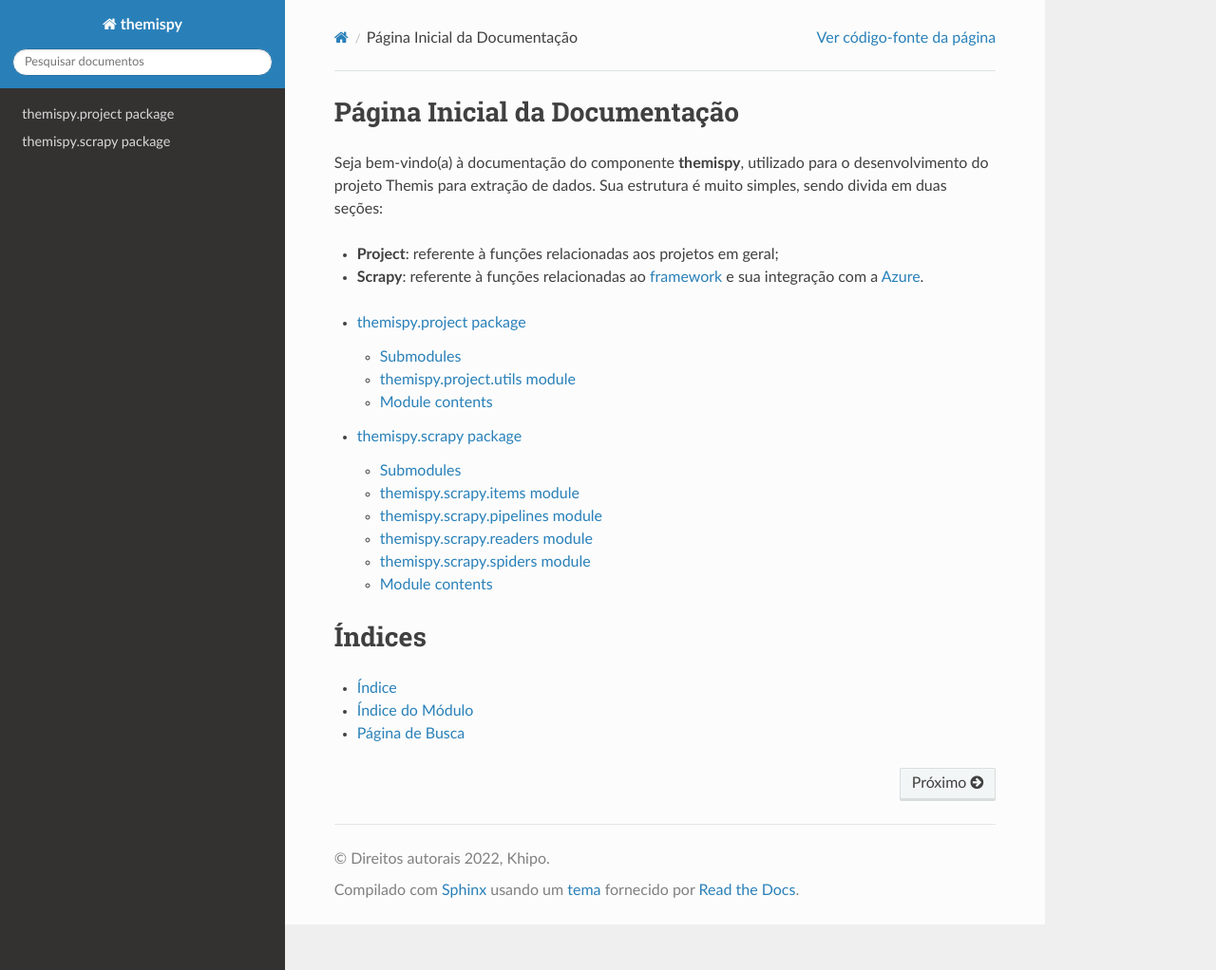
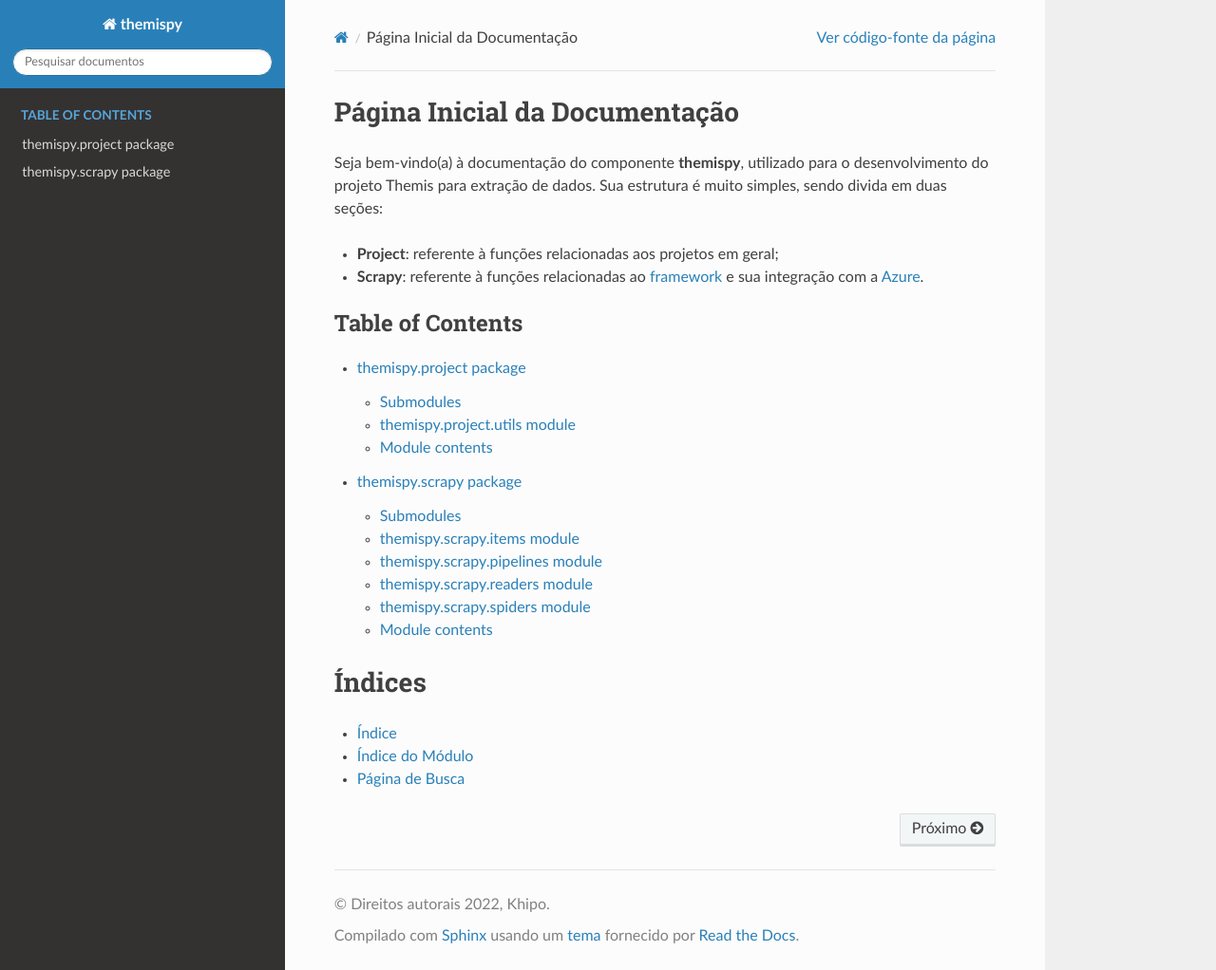
Before and after one commit to jkitajima/themispy, a Sphinx documentation site: the page built from docs/source/index.rst, in a window 1280 px wide and 1022 px high. Shown: the whole window at 95% size. Built offline with Sphinx 7.4.7 and the Read the Docs theme 2.0.0, drawn with Linux system fonts in a browser that asks for light colours; pages that are not in the unit, such as notebooks, are missing from menus; some of the changed lines change nothing that is shown.

Commit message:
doc update

```diff
--- a/docs/source/conf.py
+++ b/docs/source/conf.py
@@ -6,7 +6,6 @@
 # -- Project information -----------------------------------------------------
 # https://www.sphinx-doc.org/en/master/usage/configuration.html#project-information
 
-import datetime
 import os
 import sys
 
@@ -14,7 +13,7 @@ import sys
 sys.path.insert(0, os.path.abspath('../../themispy/'))
 
 project = 'themispy'
-copyright = f"{datetime.datetime.now().strftime('%Y')}, Khipo"
+copyright = '2022, Khipo'
 author = 'Khipo'
 
 # -- General configuration ---------------------------------------------------
--- a/docs/source/index.rst
+++ b/docs/source/index.rst
@@ -11,6 +11,8 @@ sendo divida em duas seções:
 
 
 .. toctree::
+    :caption: Table of Contents
+
     index
     themispy.project
     themispy.scrapy
```
